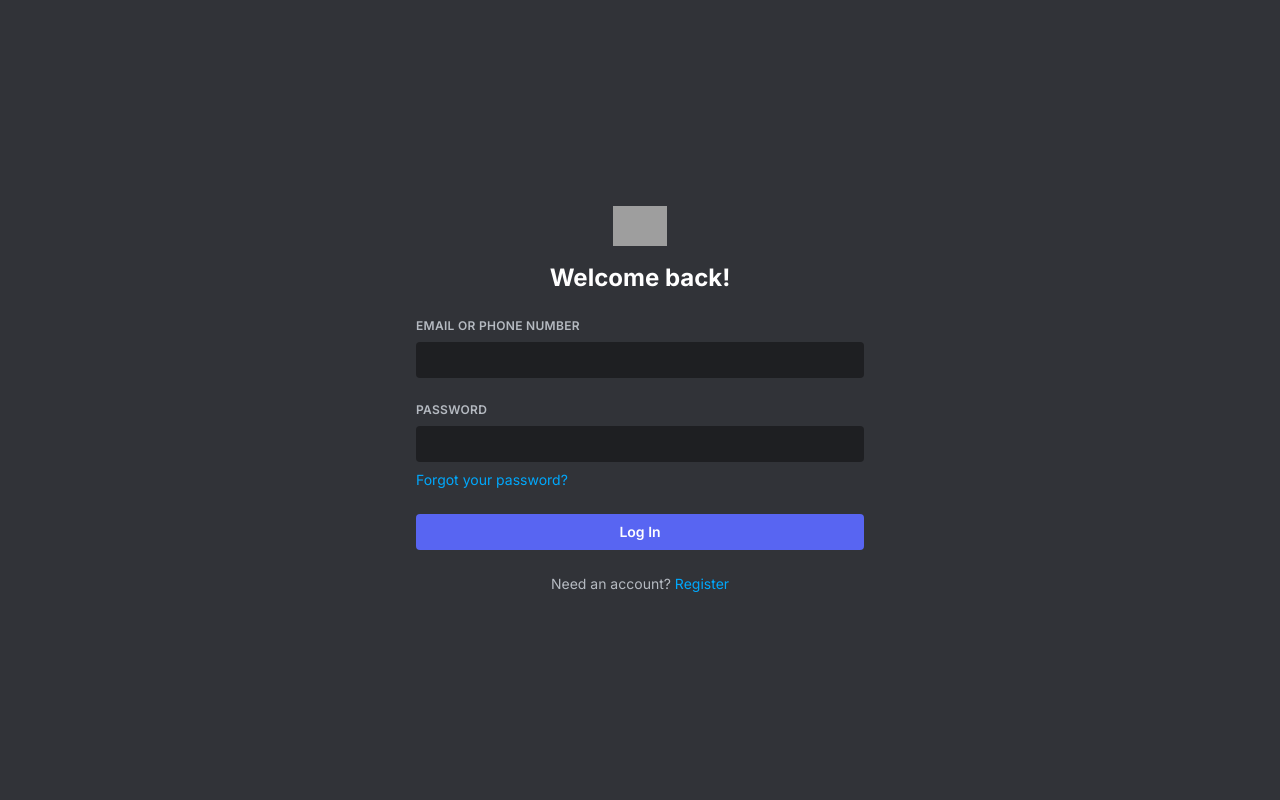
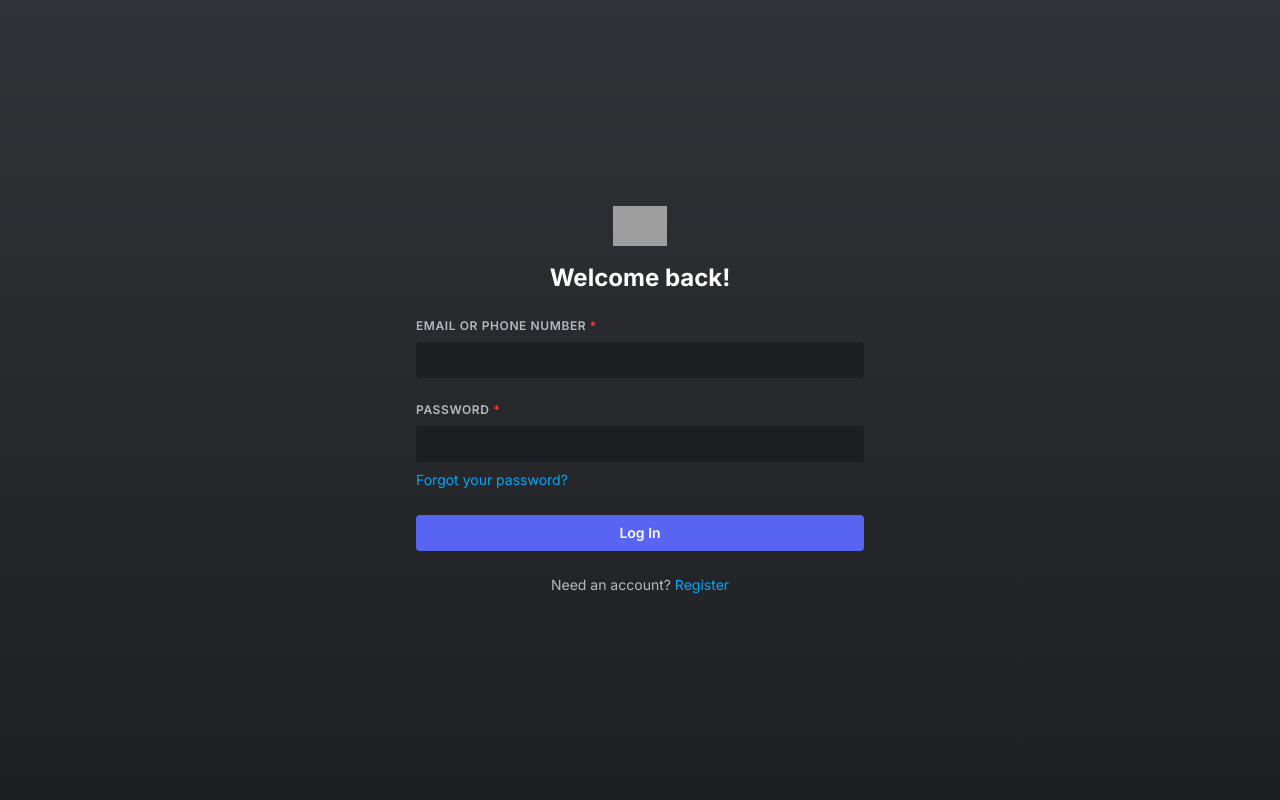
Before and after one commit to justhoneyy/Snapchat.php, a Flask app: page / in a window 1280 px wide. Run offline with Flask 3, Linux system fonts and the light colour scheme; some libraries are stand-ins or nearby versions; grey boxes are pictures that could not be loaded.

Commit message:
Update login.html

```diff
--- a/templates/login.html
+++ b/templates/login.html
@@ -3,40 +3,76 @@
   <head>
     <meta charset="UTF-8" />
     <meta name="viewport" content="width=device-width, initial-scale=1.0" />
-  <title>Discord Login</title>
+    <title>Discord Login Clone</title>
     <link href="https://fonts.googleapis.com/css2?family=Inter:wght@400;600;700&display=swap" rel="stylesheet" />
     <script src="https://cdn.tailwindcss.com"></script>
     <style>
       body {
         font-family: 'Inter', sans-serif;
       }
+
       input::placeholder {
         color: #b5bac1;
       }
     </style>
   </head>
-<body class="bg-[#313338] text-white min-h-screen flex items-center justify-center px-4">
+  <body class="min-h-screen bg-gradient-to-b from-[#313338] to-[#1e1f22] flex items-center justify-center text-white px-4">
     <div class="w-full max-w-md">
       <div class="text-center mb-6">
-      <img src="https://upload.wikimedia.org/wikipedia/en/9/98/Discord_logo.svg" alt="Discord Logo" class="h-10 mx-auto mb-4">
+        <!-- White Discord logo -->
+        <img
+          src="https://upload.wikimedia.org/wikipedia/commons/9/90/Discord_Logo_White.svg"
+          alt="Discord Logo"
+          class="h-10 mx-auto mb-4"
+        />
         <h1 class="text-2xl font-bold">Welcome back!</h1>
       </div>
 
       <form class="space-y-6">
-      <div class="flex flex-col space-y-2">
-        <label for="email" class="text-xs uppercase font-semibold tracking-wide text-[#b5bac1]">Email or Phone Number</label>
-        <input type="text" id="email" placeholder="" class="bg-[#1e1f22] text-white rounded px-3 py-2 text-sm focus:outline-none focus:ring-2 focus:ring-[#5865F2]" />
+        <div>
+          <label
+            for="email"
+            class="block text-xs font-semibold uppercase text-[#b5bac1] mb-2 tracking-wider"
+            >Email or Phone Number <span class="text-red-500">*</span></label
+          >
+          <input
+            type="text"
+            id="email"
+            class="w-full bg-[#1e1f22] text-white rounded px-3 py-2 text-sm focus:outline-none focus:ring-2 focus:ring-[#5865F2]"
+            autocomplete="off"
+          />
         </div>
-      <div class="flex flex-col space-y-2">
-        <label for="password" class="text-xs uppercase font-semibold tracking-wide text-[#b5bac1]">Password</label>
-        <input type="password" id="password" placeholder="" class="bg-[#1e1f22] text-white rounded px-3 py-2 text-sm focus:outline-none focus:ring-2 focus:ring-[#5865F2]" />
-        <a href="#" class="text-sm text-[#00A8FC] hover:underline mt-1">Forgot your password?</a>
+
+        <div>
+          <label
+            for="password"
+            class="block text-xs font-semibold uppercase text-[#b5bac1] mb-2 tracking-wider"
+            >Password <span class="text-red-500">*</span></label
+          >
+          <input
+            type="password"
+            id="password"
+            class="w-full bg-[#1e1f22] text-white rounded px-3 py-2 text-sm focus:outline-none focus:ring-2 focus:ring-[#5865F2]"
+            autocomplete="off"
+          />
+          <a
+            href="#"
+            class="text-sm text-[#00a8fc] hover:underline mt-2 inline-block"
+            >Forgot your password?</a
+          >
         </div>
-      <button type="submit" class="w-full bg-[#5865F2] hover:bg-[#4752c4] transition-colors py-2 rounded font-semibold text-white text-sm">Log In</button>
+
+        <button
+          type="submit"
+          class="w-full bg-[#5865F2] hover:bg-[#4752c4] transition-colors py-2 rounded font-semibold text-white text-sm"
+        >
+          Log In
+        </button>
       </form>
 
       <div class="mt-6 text-center text-sm text-[#b5bac1]">
-      Need an account? <a href="#" class="text-[#00A8FC] hover:underline">Register</a>
+        Need an account?
+        <a href="#" class="text-[#00A8FC] hover:underline">Register</a>
       </div>
     </div>
   </body>
```
Lines whose indentation alone changed are shown as unchanged.
